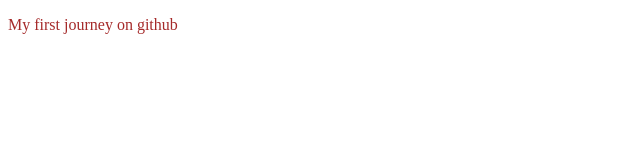
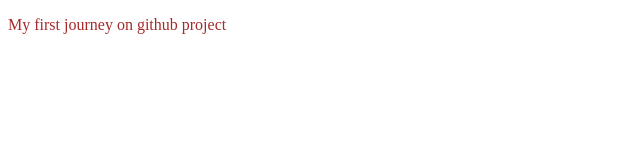
Before and after one commit to AlamNurul95/branch-repo, a plain HTML site: page index.html in a window 1280 px wide. Shown: the full height of the page, 0-640 px from the left. Drawn offline with Linux system fonts and the light colour scheme.

Commit message:
Update index.html

```diff
--- a/index.html
+++ b/index.html
@@ -8,7 +8,7 @@
     <link rel="stylesheet" href="style.css">
 </head>
 <body>
-    <p>My first journey on github</p>
+    <p>My first journey on github project</p>
 
 </body>
 </html>
```
